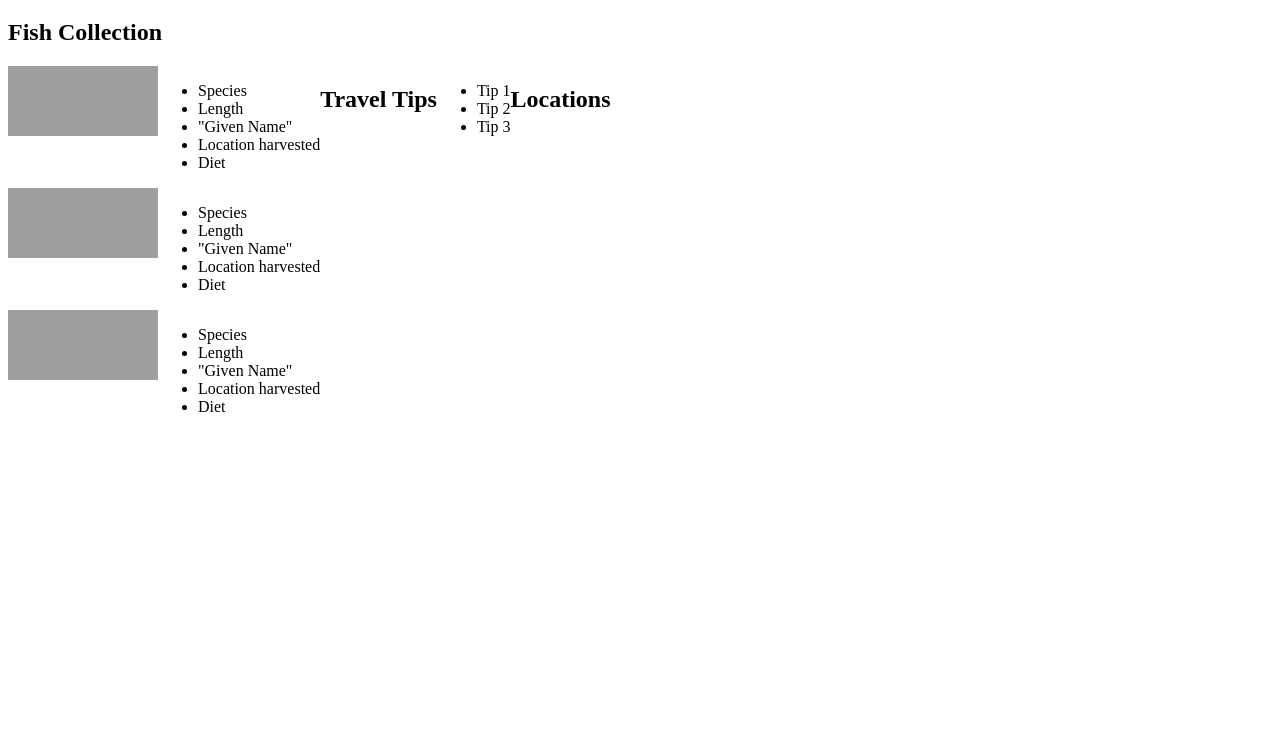
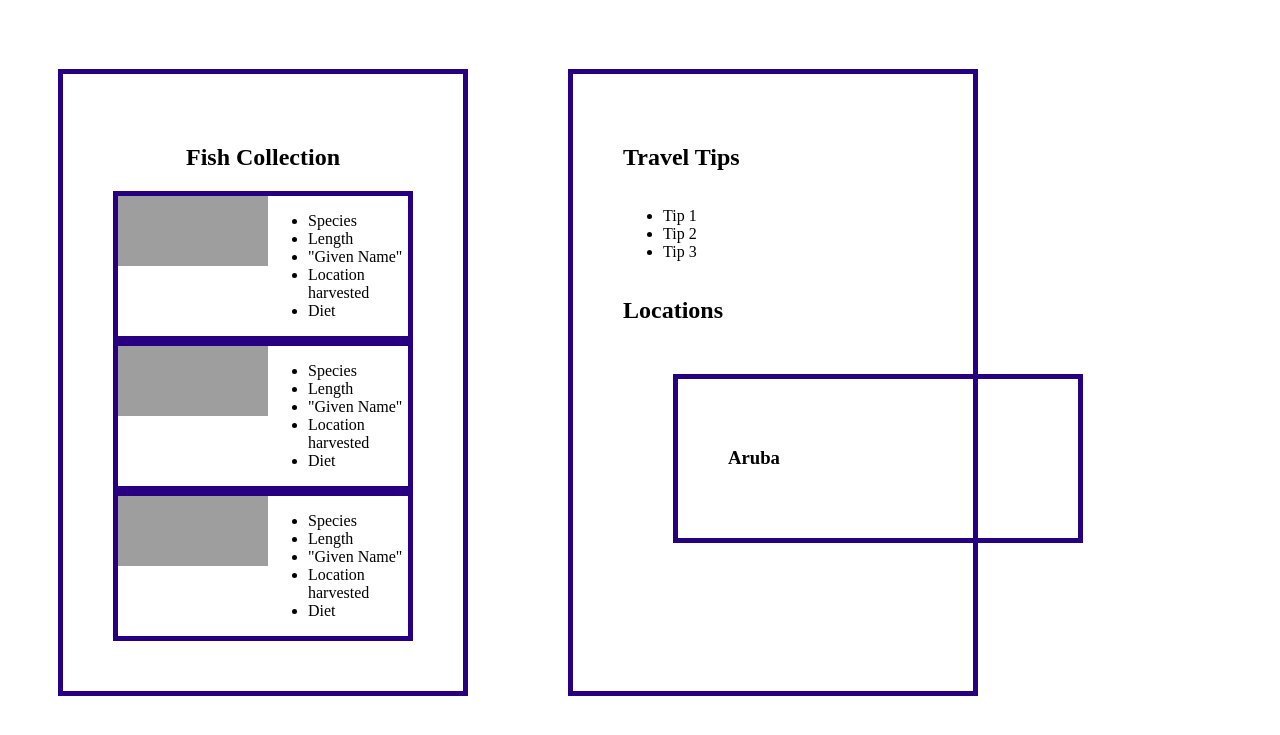
Before and after one commit to olichtenstein1/nss-aquarium, a plain HTML site: page index.html in a window 1280 px wide. Shown: the part 61-796 px from the top of the page. Drawn offline with Linux system fonts and the light colour scheme; grey boxes are pictures that could not be loaded.

Commit message:
Updated Aquarium 2:00 F

```diff
--- a/index.html
+++ b/index.html
@@ -12,13 +12,17 @@
 
     <div class="aquarium-container">
         <h1>Martins Aquarium</h1>
-        <h2> Fish Collection </h2>
+
         <div class="main-collection">
 
             <section class="fish-collection">
 
 
              <section class="fish-list">
+                 <article class= fish-title>
+                    <h2> Fish Collection </h2>
+                 </article>
+
                  <div class="fish1">
                      <a href="https://wallpapersdsc.net/wp-content/uploads/2016/10/Clown-Fish-Images.jpg">
                     <img alt="Clownfish" src="https://wallpapersdsc.net/wp-content/uploads/2016/10/Clown-Fish-Images.jpg"
@@ -77,15 +81,25 @@
                             <li>Tip 3</li>
                         </ul>
                     </div>
-                    <h2>Locations</h2>
 
-                <section class="location"
+                    <div class="locations-list">
+                        <h2>Locations</h2>
+                        <article class="location1">
+                            <h3>Aruba</h3>
+
+                        </article>
+                    </div>
+
+
 
 
 
 
 
             </section>
+
+
+
         </div>
       </div>
 
--- a/styles/main.css
+++ b/styles/main.css
@@ -7,28 +7,60 @@
     display:flex;
     flex-direction: row;
 }
-.location-traveltips {
-    display:flex;
-    flex-direction:row;
-}
+
+
 .fish-list {
-    border: ;
+    width: 300px;
+  border: 5px solid rgb(38, 0, 128);
+  padding: 50px;
+  margin:50px
 }
 
+.location-traveltips {
+    width: 300px;
+    border: 5px solid rgb(38, 0, 128);
+    padding: 50px;
+    margin:50px;
+    display:flex;
+    flex-direction:column;
+}
+
+
+
+.location1 {
+    width: 300px;
+    border: 5px solid rgb(38, 0, 128);
+    padding: 50px;
+    margin:50px;
+
+}
+
+
+
+
+
+.fish-title {
+    display:flex;
+    justify-content: center;
+}
 
 .fish1 {
     display:flex;
     flex-direction:row;
+    border: 5px solid rgb(38, 0, 128);
+
 }
 
 .fish2 {
     display:flex;
     flex-direction:row;
+    border: 5px solid rgb(38, 0, 128);
 }
 
 .fish3 {
     display:flex;
     flex-direction:row;
+    border: 5px solid rgb(38, 0, 128);
 }
 
 .main-collection {
```
